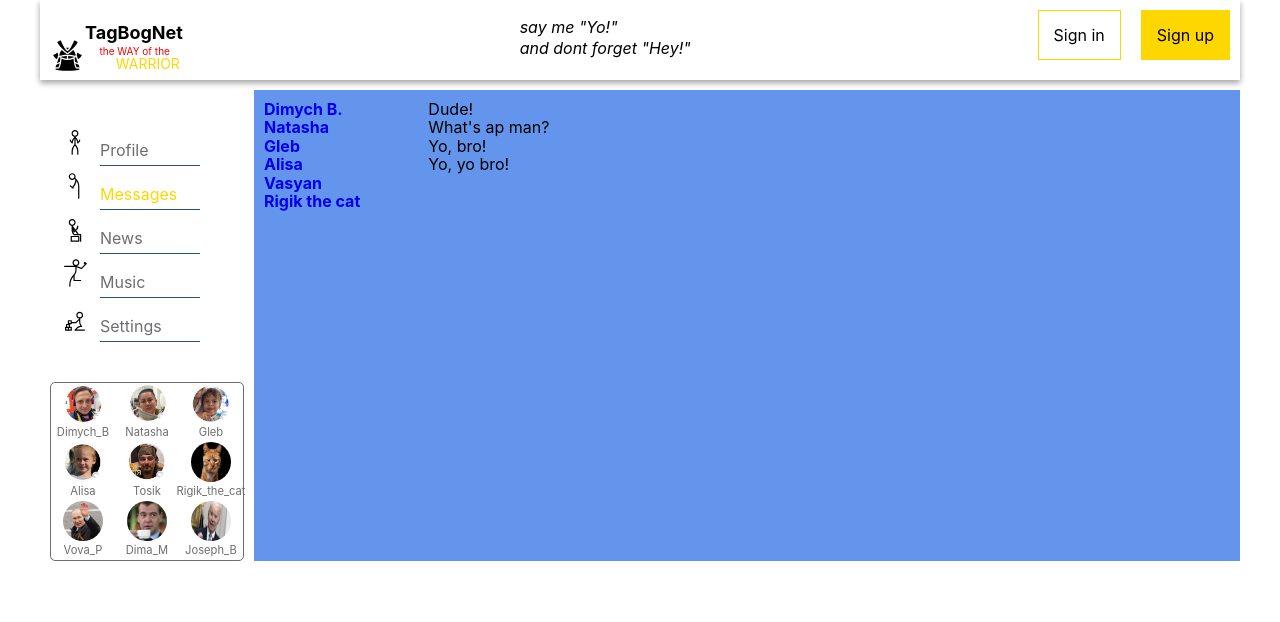
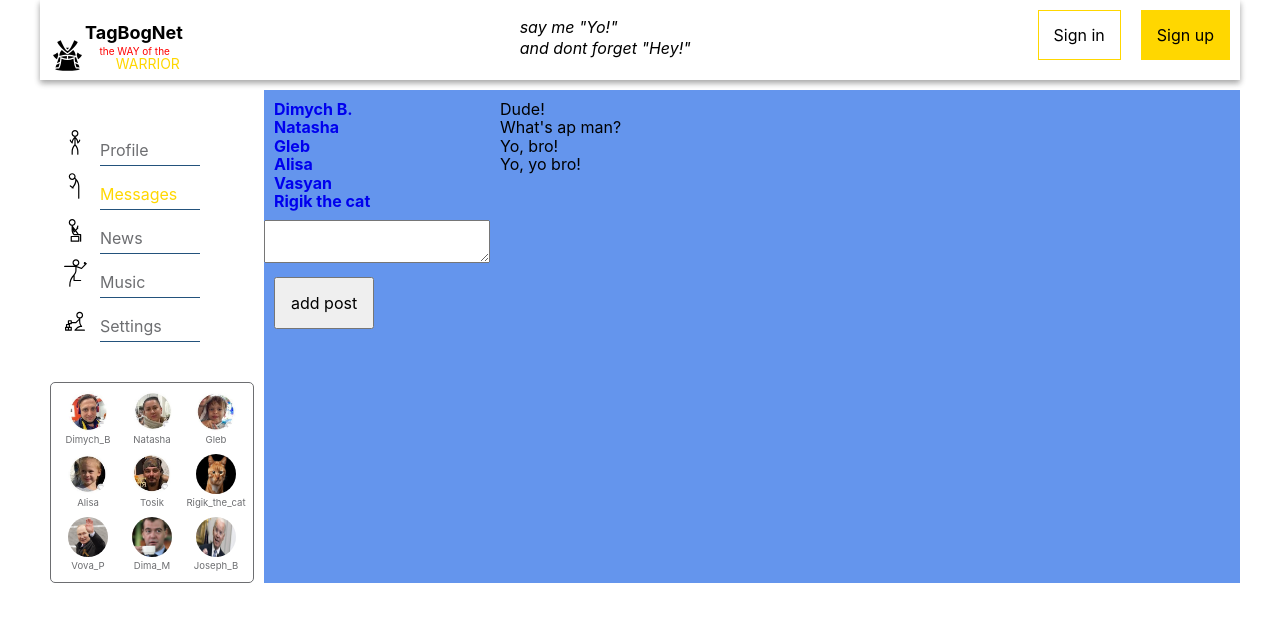
Before and after one commit to Bogagree/samurai-way-main, a React (Create React App) app: page /dialogs in a window 1280 px wide. Shown: the top 622 px of the page. Built offline with nearby package versions, Linux system fonts and the light colour scheme.

Commit message:
feat: lesson N31, add new message and new post (button + textarea.

```diff
--- a/package.json
+++ b/package.json
@@ -2,7 +2,7 @@
   "name": "samurai-way",
   "version": "0.1.0",
   "private": true,
-  "homepage": "",
+  "homepage": "https://Bogagree.github.io/samurai-way-main",
   "dependencies": {
     "@testing-library/jest-dom": "5.14.1",
     "@testing-library/react": "12.0.0",
@@ -11,7 +11,7 @@
     "axios": "0.26.0",
     "classnames": "2.3.1",
     "formik": "2.2.9",
-    "gh-pages": "3.2.3",
+    "gh-pages": "^4.0.0",
     "jest": "27.5.1",
     "normalize.css": "^8.0.1",
     "react": "17.0.2",
--- a/src/components/Dialogs/Dialogs.tsx
+++ b/src/components/Dialogs/Dialogs.tsx
@@ -10,8 +10,16 @@ type PropsType = {
 
 export const Dialogs: React.FC<PropsType> = (props) => {
 
+    let newMessage = React.createRef<HTMLTextAreaElement>()
+
+    const addMessage = () => {
+        let text =  newMessage.current?.value
+        alert(text)
+    }
+
     return (
         <div className={style.dialogs}>
+
             <div className={style.dialogs_items}>
 
                 {props.dialogPage.dialogs.map( (dialog, index) =>
@@ -30,6 +38,12 @@ export const Dialogs: React.FC<PropsType> = (props) => {
                         messagePage={m}
                     />)}
             </div>
+
+            <div>
+                <textarea name="post" ref={newMessage}></textarea>
+                <button onClick={addMessage}>add post</button>
+            </div>
+
         </div>
     )
 }
--- a/src/components/Navbar/Friends/Friends.module.css
+++ b/src/components/Navbar/Friends/Friends.module.css
@@ -9,13 +9,22 @@
 .friends {
     display: grid;
     grid-template-columns: 4rem 4rem 4rem;
+    padding: 5px;
 }
 
 .friend {
     display: flex;
     flex-direction: column;
     align-items: center;
-    font-size: 0.7rem;
+    font-size: 0.6rem;
+    padding: 3px;
+}
+
+
+
+.friend:hover {
+    opacity: 0.8;
+    cursor: pointer ;
 }
 
 .friend__ava {
--- a/src/components/Navbar/Friends/Friends.tsx
+++ b/src/components/Navbar/Friends/Friends.tsx
@@ -27,7 +27,7 @@ export const Friends: React.FC<FriendsPropsType> = (props) => {
         <div className={style.wrapper}>
             <div className={style.friends}>
             {props.friends.map(
-                f => <Friend id={f.id} fotoSrc={friendsAvatars[f.id]} name={f.name}/>)}
+                f => <Friend  key={f.id} id={f.id} fotoSrc={friendsAvatars[f.id]} name={f.name}/>)}
             </div>
             </div>
     )
--- a/src/components/Profile/MyPosts/MyPosts.tsx
+++ b/src/components/Profile/MyPosts/MyPosts.tsx
@@ -9,11 +9,23 @@ type MyPostsType = {
 
 export const MyPosts: React.FC<MyPostsType> = (props) => {
 
+    let newPostElement = React.createRef<HTMLTextAreaElement>()
+
+    const addPost = () => {
+        let text =  newPostElement.current?.value
+        alert(text)
+    }
+
     return (
         <>
+            <div>
+                <textarea name="post" ref={newPostElement}></textarea>
+                <button onClick={addPost}>add post</button>
+            </div>
+
             <div className={s.posts_content}>
 
-                {props.posts.map((post, index) =>
+                {props.posts.map((post) =>
                     <Post key={post.id}
                           posts={props.posts}
                     />
--- a/src/components/Profile/MyPosts/Post/Post.tsx
+++ b/src/components/Profile/MyPosts/Post/Post.tsx
@@ -14,7 +14,7 @@ export const Post: React.FC<PostPropsType> = (props) => {
     return (
         <>
             { props.posts.map( post =>
-                <div className={style.post_content}>
+                <div className={style.post_content} key={post.id}>
                     <img src={post1} alt="post 1" className={`${style.img_responsive} ${style.post_image}`}/>
 
                     <div className={style.post_container}>
@@ -27,7 +27,7 @@ export const Post: React.FC<PostPropsType> = (props) => {
                             </div>
 
                             <div className="user-info">
-                                <h5><a href="timeline.html" className="profile-link">Dmitry B.</a> <span
+                                <h5><a href="#" className="profile-link">Dmitry B.</a> <span
                                     className="following">following</span></h5>
                                 <p className="text-muted">Published a photo about {post.published} hour ago</p>
                             </div>
@@ -49,14 +49,15 @@ export const Post: React.FC<PostPropsType> = (props) => {
                             <div className="post-comment">
                                 <img src={user_foto2} alt=""
                                      className={style.profile_photo_sm}/>
-                                <p><a href="timeline.html" className="profile-link">Cris </a> Это текст коммента, который
+                                <p><a href="#" className="profile-link">Cris </a> Это текст коммента, который
                                     еще не добавлен в пропсы."<i
                                         className="em em-muscle"></i></p>
+
                             </div>
                             <div className="post-comment">
                                 <img src="#" alt="" className="profile-photo-sm"/>
                                 <input type="text" className="form-control" placeholder="Post a comment"/>
-
+                                <button>comment</button>
 
                             </div>
                         </div>
```
Also changed, not shown: 1 other file (tests, documents, lock files or other folders).
